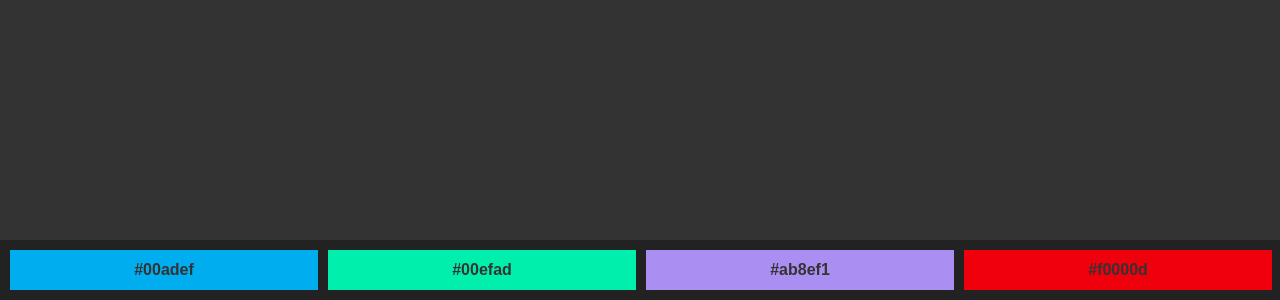
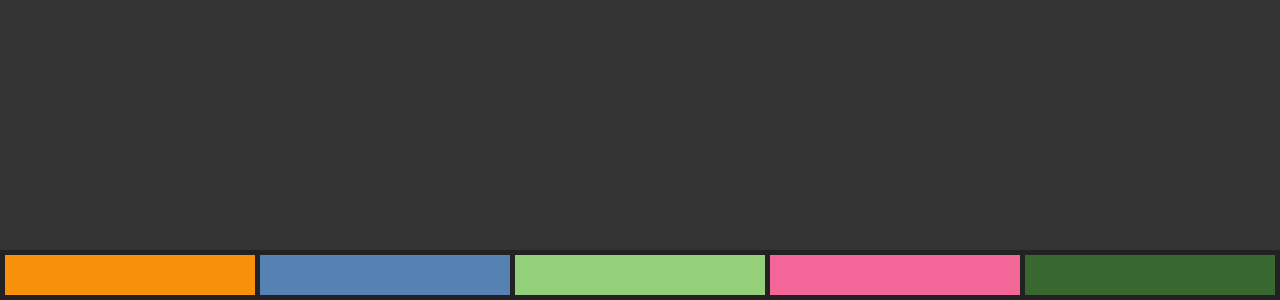
Before and after one commit to mikeae21/CS3398-Spice-S2017, a React (Create React App) app in the folder web-app/: page / in a window 1280 px wide. Shown: the part 500-800 px from the top of the page. Built offline with nearby package versions, Linux system fonts and the light colour scheme.

Commit message:
Added functionality to PaletteManager.addSwatch function and dynamic scaling to palette based number of colors

```diff
--- a/web-app/src/component/paletteManager.js
+++ b/web-app/src/component/paletteManager.js
@@ -4,10 +4,17 @@ var Swatch = require('./swatch')
 class PaletteManager extends React.Component {
 	constructor(props){
 		super(props)
+		this.nextID = 0;
+		this.palette = {}
+		while (this.nextID < 5)
+		{
+			// generate random test colors
+			this.addSwatch('#' + (Math.random()*0xFFFFFF<<0).toString(16))
+		}
 	}
 
 	addSwatch(color){
-
+		this.palette[this.nextID++] = color
 	}
 
 	removeSwatch(id){
@@ -26,14 +33,17 @@ class PaletteManager extends React.Component {
 	}
 
 	render(){
+	// 	var paletteLength = Object.keys(this.palette).length
+	// 	var width = "calc(" + (100/paletteLength) + "% - 5px)"
+		return(
+			<div id="palette">
+				{
+					Object.keys(this.palette).map(function(key){
+						return <Swatch className="swatch" id={key} color={this.palette[key]} />
 
-		return(
-			<ul id="palette">
-				<Swatch color="#00adef" />
-				<Swatch color="#00efad" />
-				<Swatch color="#ab8ef1" />
-				<Swatch color="#f0000d" />
-			</ul>
+					}.bind(this))
+				}
+			</div>
 		);
 	}
 }
--- a/web-app/src/component/swatch.js
+++ b/web-app/src/component/swatch.js
@@ -17,6 +17,7 @@ class Swatch extends React.Component {
 
         return (
             <div className="swatch" style={divStyle}>
+                &nbsp;
                 <span className="swatchText"> {this.props['color']} </span>
                 <button className="closeButton" />
             </div>
--- a/web-app/src/index.css
+++ b/web-app/src/index.css
@@ -8,21 +8,27 @@ body {
 #palette {
 	position:absolute;
 	bottom:0;
+	height:50px;
 	width:100%;
-	height:50px;
 	margin:0;
-	padding:5px;
+	padding:0;
 	background:#222;
+  display: flex;
+
 }
 
 .swatch {
-	display:inline-block;
 	position:relative;
-	width: calc(25% - 12px);
 	height: 40px;
-	margin: 5px;
+	min-width:40px;
+	flex-grow:1;
+	margin: 5px 0px 5px 5px;
+}
+.swatch:last-child{
+	margin-right:5px;
 }
 
+.swatch:not(:hover) .swatchText,
 .swatch:not(:hover) .closeButton{
 	display:none;
 }
```
